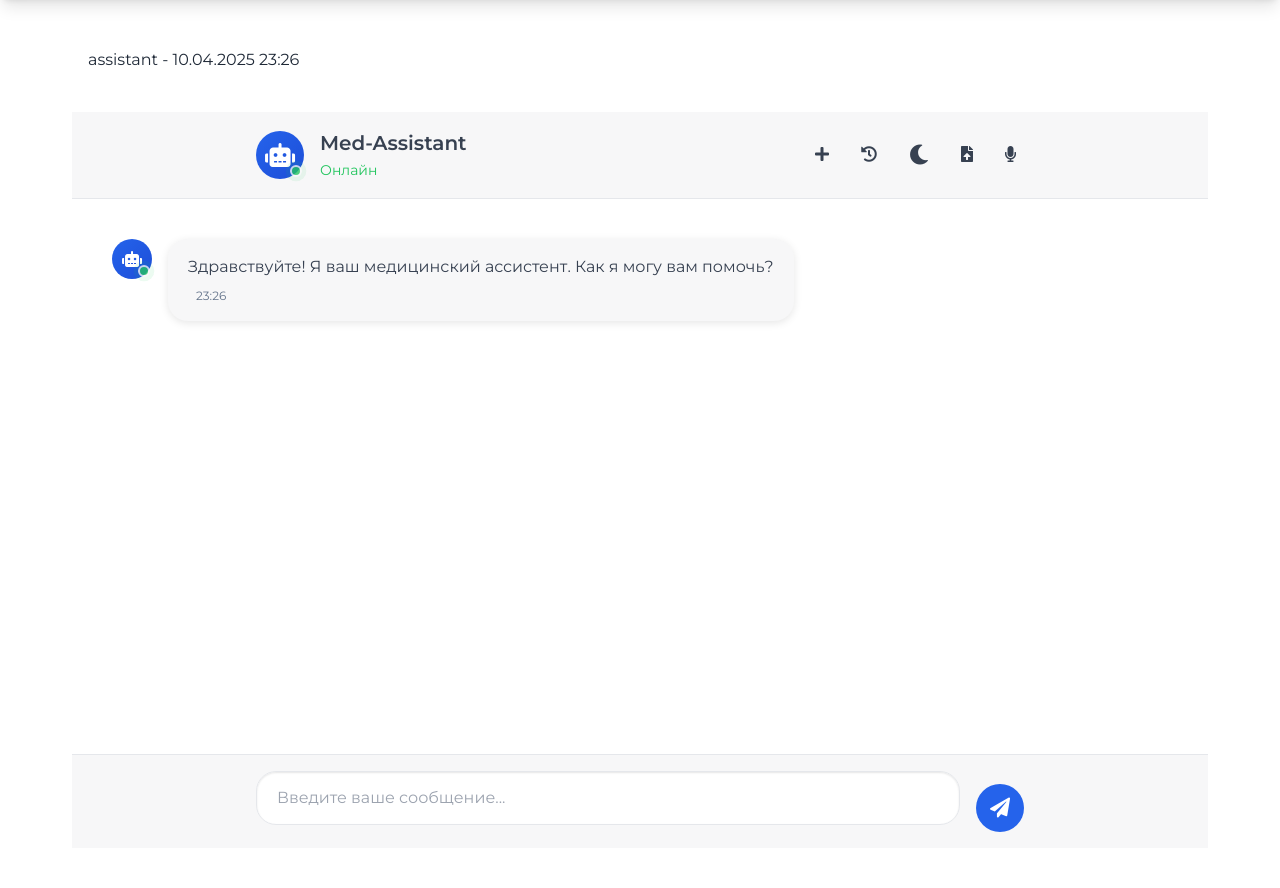
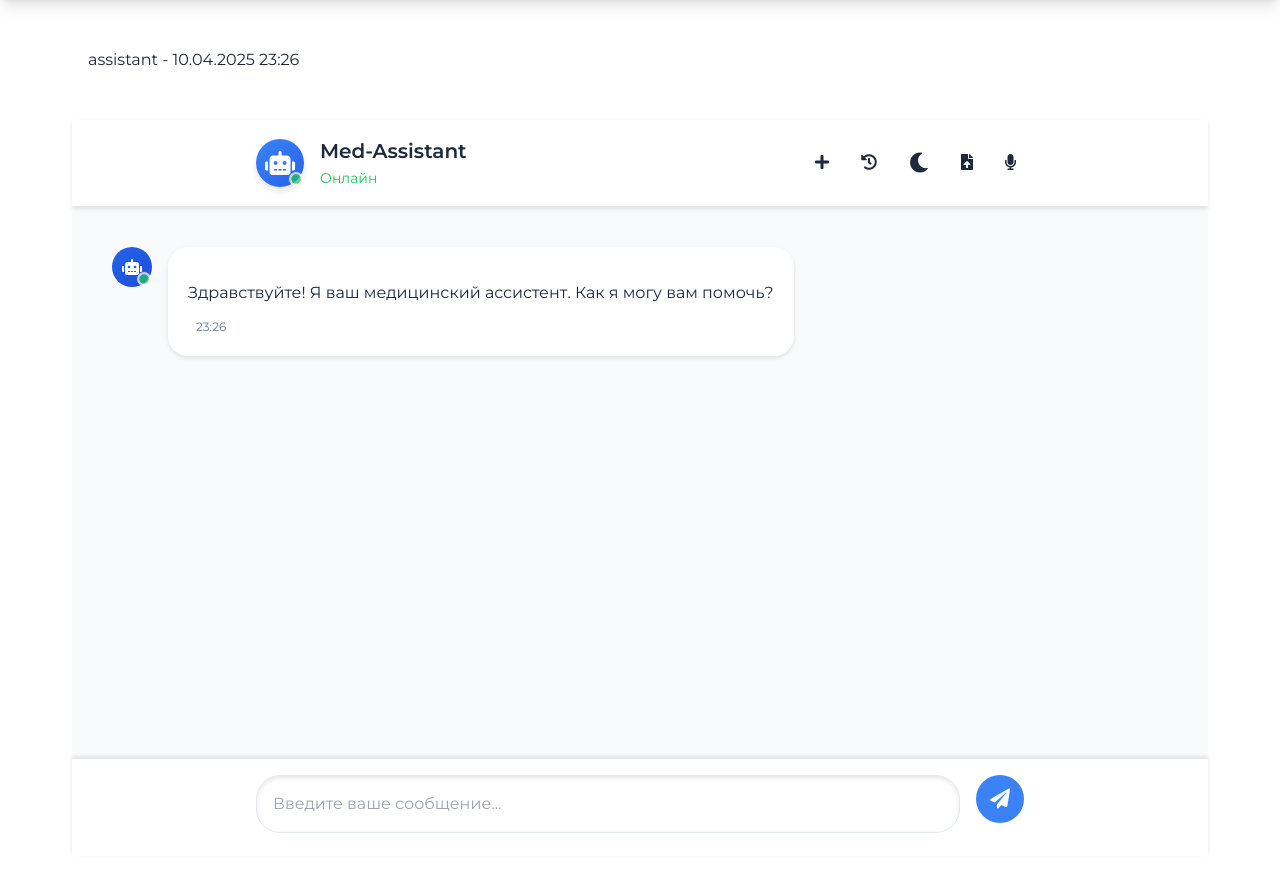
Before and after one commit to Nasipbek2003/Med_assistant, a Django app: page /chat/ in a window 1280 px wide. Shown: the part 64-952 px from the top of the page. Before the commit the page ends 896 px from the top, so only its background shows below. Run offline with Django 5.2, Linux system fonts and the light colour scheme; the visitor is signed in with stand-in values (Sample User, id 1); data comes from the database, SQL or seed files in the repository; some libraries are stand-ins or nearby versions.

Commit message:
Создания чат бота часть 1

```diff
--- a/templates/chat.html
+++ b/templates/chat.html
@@ -105,18 +105,18 @@
 <style>
 /* Основные переменные */
 :root {
-    --chat-bg: #ffffff;
-    --chat-bg-dark: #1e1e2f;
-    --message-bg-ai: #f7f7f8;
-    --message-bg-ai-dark: #2a2a3c;
-    --message-bg-user: #6366f1;
-    --message-text-ai: #374151;
-    --message-text-ai-dark: #e5e7eb;
+    --chat-bg: #f8fafc;
+    --chat-bg-dark: #0f172a;
+    --message-bg-ai: #ffffff;
+    --message-bg-ai-dark: #1e293b;
+    --message-bg-user: #3b82f6;
+    --message-text-ai: #1e293b;
+    --message-text-ai-dark: #e2e8f0;
     --message-text-user: #ffffff;
     --input-bg: #ffffff;
-    --input-bg-dark: #2a2a3c;
-    --border-color: #e5e7eb;
-    --border-color-dark: #374151;
+    --input-bg-dark: #1e293b;
+    --border-color: #e2e8f0;
+    --border-color-dark: #334155;
     --accent-color: #3b82f6;
     --shadow-color: rgba(0, 0, 0, 0.1);
     --transition-speed: 0.3s;
@@ -145,7 +145,9 @@
     background: var(--message-bg-ai);
     padding: 1rem;
     border-bottom: 1px solid var(--border-color);
-    transition: all var(--transition-speed);
+    box-shadow: 0 2px 4px var(--shadow-color);
+    position: relative;
+    z-index: 10;
 }
 
 .chat-header-content {
@@ -165,7 +167,7 @@
 .ai-avatar {
     width: 48px;
     height: 48px;
-    background: linear-gradient(135deg, #2563eb, #1d4ed8);
+    background: linear-gradient(135deg, #3b82f6, #2563eb);
     border-radius: 50%;
     display: flex;
     align-items: center;
@@ -173,6 +175,12 @@
     color: white;
     font-size: 1.5rem;
     position: relative;
+    box-shadow: 0 4px 6px var(--shadow-color);
+    transition: transform 0.2s;
+}
+
+.ai-avatar:hover {
+    transform: scale(1.05);
 }
 
 .status-dot {
@@ -210,10 +218,10 @@
 .message {
     display: flex;
     gap: 1rem;
-    margin-bottom: 1.5rem;
+    margin-bottom: 2rem; /* Увеличиваем отступ между сообщениями */
     opacity: 0;
     transform: translateY(20px);
-    animation: messageAppear 0.3s ease forwards;
+    animation: messageAppear 0.3s forwards;
 }
 
 .message-avatar {
@@ -239,12 +247,13 @@
 }
 
 .message-bubble {
+    max-width: 80%;
+    padding: 1.25rem;
+    border-radius: 20px;
+    box-shadow: 0 2px 4px var(--shadow-color);
+    position: relative;
+    transition: all var(--transition-speed);
     background: var(--message-bg-ai);
-    border-radius: 20px;
-    padding: 1rem 1.25rem;
-    max-width: 70%;
-    box-shadow: 0 2px 8px var(--shadow-color);
-    transition: all var(--transition-speed);
 }
 
 .ai-message .message-text {
@@ -272,10 +282,10 @@
 
 /* Форма ввода */
 .chat-input-container {
+    background: var(--message-bg-ai);
     padding: 1rem;
-    background: var(--message-bg-ai);
     border-top: 1px solid var(--border-color);
-    transition: all var(--transition-speed);
+    box-shadow: 0 -2px 4px var(--shadow-color);
 }
 
 .chat-form {
@@ -283,7 +293,6 @@
     margin: 0 auto;
     display: flex;
     gap: 1rem;
-    align-items: flex-end;
 }
 
 .input-wrapper {
@@ -293,55 +302,46 @@
 
 .chat-input {
     width: 100%;
-    padding: 0.875rem 1.25rem;
+    padding: 1rem;
+    padding-right: 3rem;
     border: 1px solid var(--border-color);
-    border-radius: 20px;
+    border-radius: 1.5rem;
     background: var(--input-bg);
     color: var(--message-text-ai);
     font-size: 1rem;
     resize: none;
-    max-height: 120px;
     transition: all var(--transition-speed);
-    box-shadow: inset 0 1px 2px var(--shadow-color);
+    box-shadow: inset 0 2px 4px var(--shadow-color);
 }
 
 .chat-input:focus {
     outline: none;
-    border-color: #2563eb;
-    box-shadow: 0 0 0 3px rgba(37, 99, 235, 0.1);
+    border-color: var(--accent-color);
+    box-shadow: 0 0 0 3px rgba(59, 130, 246, 0.1);
 }
 
 .send-button {
-    padding: 0.875rem;
-    background: #2563eb;
+    width: 48px;
+    height: 48px;
+    border-radius: 50%;
+    background: var(--accent-color);
     color: white;
     border: none;
-    border-radius: 50%;
-    width: 48px;
-    height: 48px;
-    cursor: pointer;
-    transition: all var(--transition-speed);
     display: flex;
     align-items: center;
     justify-content: center;
+    font-size: 1.25rem;
+    cursor: pointer;
+    transition: all 0.2s;
 }
 
 .send-button:hover {
-    background: #1d4ed8;
-    transform: translateY(-1px);
+    transform: scale(1.05);
+    background: #2563eb;
 }
 
 .send-button:active {
-    transform: scale(0.95) translateY(0);
-}
-
-.send-button i {
-    font-size: 1.25rem;
-    transition: transform var(--transition-speed);
-}
-
-.send-button:active i {
-    transform: rotate(45deg);
+    transform: scale(0.95);
 }
 
 /* Анимации */
@@ -487,60 +485,59 @@
 
 /* Адаптивность */
 @media (max-width: 640px) {
-    .chat-container {
-        height: calc(100vh - 56px);
+    .chat-header-content {
+        flex-direction: column;
+        gap: 1rem;
     }
 
     .message-bubble {
-        max-width: 85%;
+        max-width: 90%;
     }
 
-    .ai-avatar {
-        width: 40px;
-        height: 40px;
-        font-size: 1.25rem;
-    }
-
-    .ai-details h1 {
-        font-size: 1.125rem;
-    }
-
-    .chat-form {
-        padding: 0 0.5rem;
+    .chat-input {
+        font-size: 16px; /* Предотвращает зум на iOS */
     }
 }
 
 /* Стили для markdown-разметки в сообщениях */
 .message-text {
-    line-height: 1.5;
+    line-height: 1.6;
+    font-size: 1rem;
+    color: var(--message-text-ai);
 }
 
 .message-text h1,
 .message-text h2,
 .message-text h3,
 .message-text h4 {
-    margin: 1rem 0 0.5rem;
+    margin: 1.2rem 0 0.8rem;
     font-weight: 600;
-    color: inherit;
+    line-height: 1.3;
 }
 
 .message-text h1 { font-size: 1.5rem; }
-.message-text h2 { font-size: 1.25rem; }
-.message-text h3 { font-size: 1.125rem; }
-.message-text h4 { font-size: 1rem; }
+.message-text h2 { font-size: 1.3rem; }
+.message-text h3 { font-size: 1.15rem; }
+.message-text h4 { font-size: 1.05rem; }
 
 .message-text p {
-    margin: 0.5rem 0;
+    margin: 0.8rem 0;
 }
 
 .message-text ul,
 .message-text ol {
-    margin: 0.5rem 0;
+    margin: 0.8rem 0;
     padding-left: 1.5rem;
 }
 
-.message-text li {
-    margin: 0.25rem 0;
+.message-text ul li {
+    list-style-type: disc;
+    margin: 0.4rem 0;
+}
+
+.message-text ol li {
+    list-style-type: decimal;
+    margin: 0.4rem 0;
 }
 
 .message-text strong {
@@ -602,44 +648,41 @@ document.addEventListener('DOMContentLoaded', function() {
     const newChatButton = document.getElementById('new-chat');
     let isDarkTheme = false;
 
-    // Функция для получения CSRF токена
-    function getCookie(name) {
-        let cookieValue = null;
-        if (document.cookie && document.cookie !== '') {
-            const cookies = document.cookie.split(';');
-            for (let i = 0; i < cookies.length; i++) {
-                const cookie = cookies[i].trim();
-                if (cookie.substring(0, name.length + 1) === (name + '=')) {
-                    cookieValue = decodeURIComponent(cookie.substring(name.length + 1));
-                    break;
-                }
-            }
+    // Инициализация marked с настройками
+    marked.setOptions({
+        breaks: true, // Переносы строк
+        gfm: true, // GitHub Flavored Markdown
+        headerIds: false,
+        mangle: false,
+        sanitize: false, // Разрешаем HTML
+        smartLists: true,
+        smartypants: true,
+        highlight: function(code, lang) {
+            return code;
         }
-        return cookieValue;
+    });
+
+    // Обработка существующих сообщений при загрузке страницы
+    document.querySelectorAll('.ai-message .message-text').forEach(messageEl => {
+        const originalContent = messageEl.textContent;
+        if (originalContent) {
+            messageEl.innerHTML = marked.parse(originalContent);
+        }
+    });
+
+    // Функция для безопасной обработки HTML
+    function sanitizeHTML(html) {
+        const div = document.createElement('div');
+        div.textContent = html;
+        return div.innerHTML;
     }
-
-    // Функция для автоматической настройки высоты текстового поля
-    function adjustTextareaHeight() {
-        userInput.style.height = 'auto';
-        userInput.style.height = Math.min(userInput.scrollHeight, 200) + 'px';
-    }
-
-    // Configure marked options
-    marked.setOptions({
-        breaks: true,
-        gfm: true,
-        sanitize: true
-    });
 
     // Функция для добавления сообщения в чат
     function addMessage(text, isUser = false, time = null) {
-        console.log('Adding message:', { text, isUser, time }); // Отладочный вывод
-
         const messageTime = time || new Date().toLocaleTimeString('ru-RU', { hour: '2-digit', minute: '2-digit' });
 
-        // Конвертируем markdown в HTML только для сообщений бота
-        const messageContent = isUser ? text : marked.parse(text);
-        console.log('Processed message content:', messageContent); // Отладочный вывод
+        // Обрабатываем markdown только для сообщений бота
+        const messageContent = isUser ? sanitizeHTML(text) : marked.parse(text);
 
         const messageDiv = document.createElement('div');
         messageDiv.className = `message ${isUser ? 'user-message' : 'ai-message'}`;
@@ -797,8 +838,10 @@ document.addEventListener('DOMContentLoaded', function() {
 
     // Update copyMessage function to handle HTML content
     window.copyMessage = function(button) {
-        const messageText = button.closest('.message-content').querySelector('.message-text').textContent;
-        navigator.clipboard.writeText(messageText).then(() => {
+        const messageText = button.closest('.message-content').querySelector('.message-text');
+        // Копируем оригинальный текст, а не HTML
+        const originalText = messageText.getAttribute('data-original-text') || messageText.textContent;
+        navigator.clipboard.writeText(originalText).then(() => {
             const icon = button.querySelector('i');
             icon.className = 'fas fa-check';
             setTimeout(() => {
```
Also changed, not shown: other parts of templates/chat.html (+85 -39 lines).
